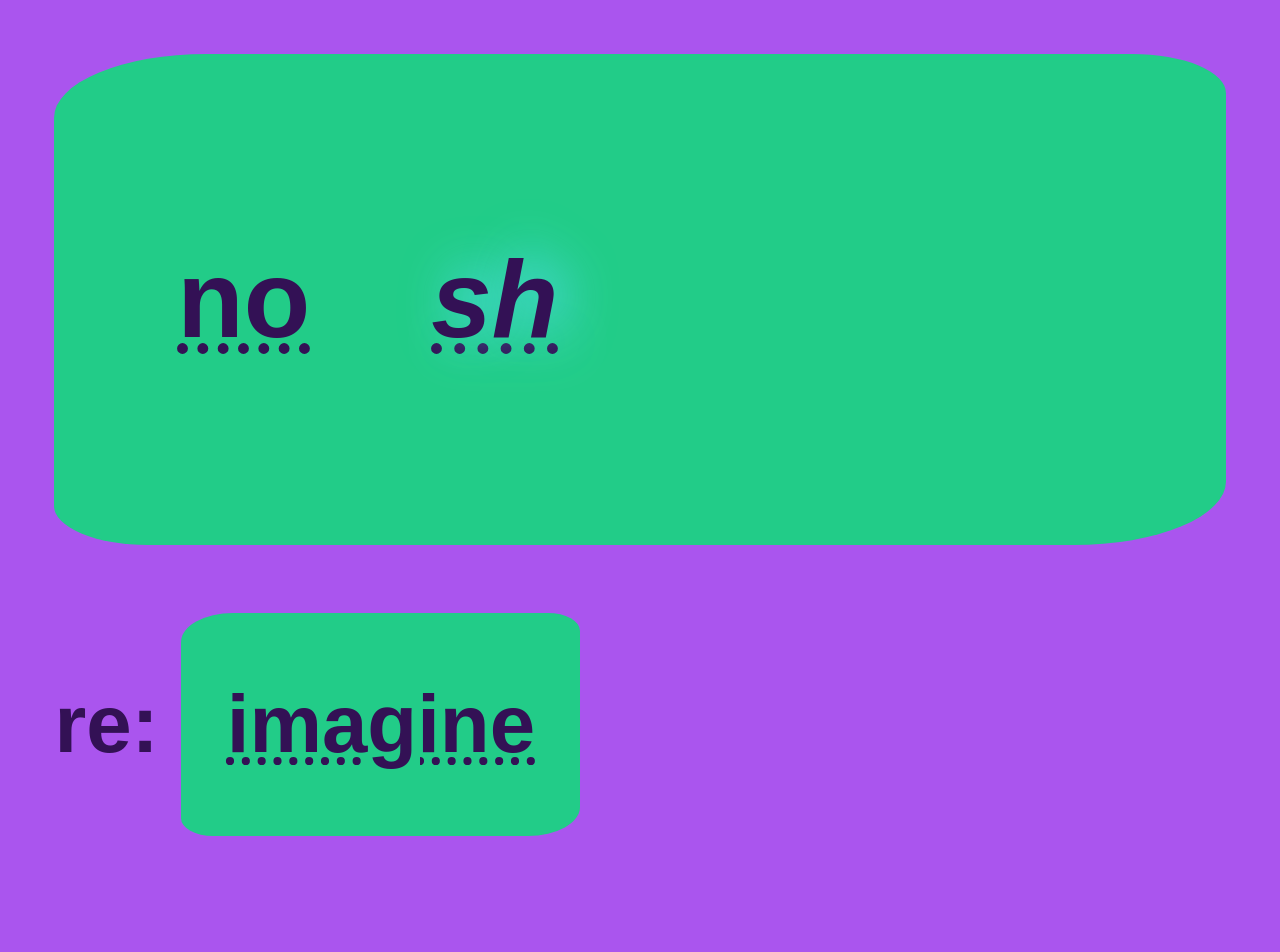
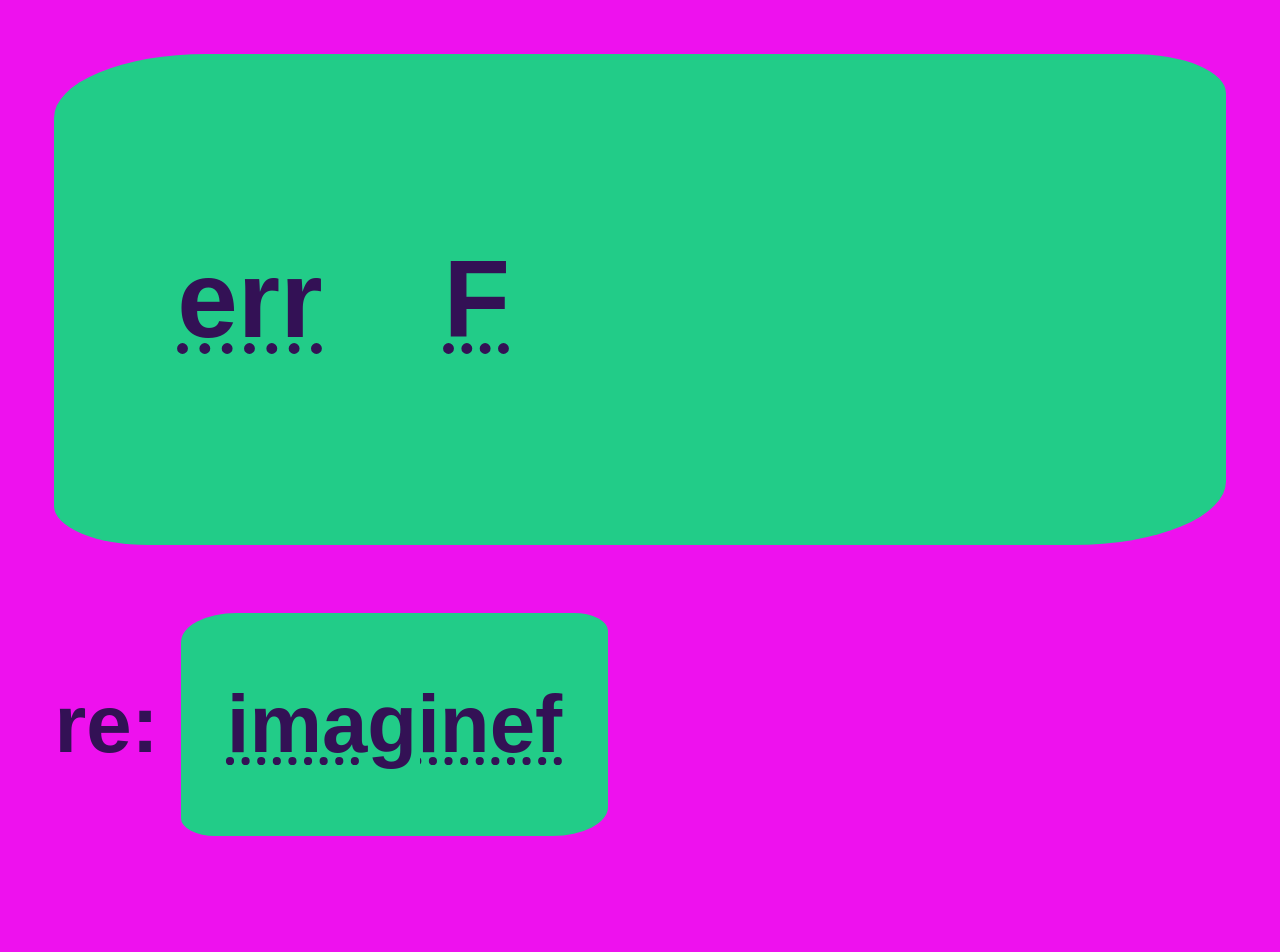
Before and after one commit to s9a/errf, a website: page index.html in a window 1280 px wide. Shown: the top 952 px of the page. Drawn offline with Linux system fonts and the light colour scheme.

Commit message:
#1 shadowof____

```diff
--- a/index.html
+++ b/index.html
@@ -1,15 +1,15 @@
 <!DOCTYPE html>
-<html lang="en-US" class="tape-flow tape-watt">
+<html lang="en-US" class="tape-flow tape-play">
 <meta charset="utf-8">
-<title>nosh space</title>
+<title>errf melting in the tsunami</title>
 <meta name="viewport" content="width=device-width">
 <meta name="color-scheme" content="dark light">
 <meta name="theme-color" content="hotpink">
-<meta name="description" content="nosh your hear to create contenteditable equal">
+<meta name="description" content="errf you LOST">
 <meta name="creator" content="💜💛💚💙">
 
-<style media=(color) data-hues=https://s9a.org/tape/releases/tag/v0.8.0>
-:root{--tape-filter:none;--tape-bluv:#11dff1;--tape-play:#fbbfff;--tape-loud:#eee833;--tape-luvu:#44f477;--tape-blaq:#0e0e0e;--tape-watt:#e0e0e0;--tape-hex:#e0e0e0;--tape-mix:transparent}.tape-watt{--tape-hex:var(--tape-watt)}.tape-luvu{--tape-hex:var(--tape-luvu)}.tape-loud{--tape-hex:var(--tape-loud)}.tape-play{--tape-hex:var(--tape-play)}.tape-bluv{--tape-hex:var(--tape-bluv)}.tape-flat{border-color:transparent}.tape-flap{border-color:currentColor}.tape-flow{--tape-remix:none}.tape-flow :not(.tape-skip){background-color:transparent;color:inherit}.tape-blaq,.tape-bluv,.tape-loud,.tape-luvu,.tape-play,.tape-watt{--tape-mix:var(--tape-hex);--tape-remix:none;color:var(--tape-blaq)!important;background-color:var(--tape-mix)!important;background-image:var(--tape-remix);filter:var(--tape-filter)}.tape-blaq{--tape-mix:var(--tape-blaq);color:var(--tape-hex)!important}.tape-erase,.tape-erase *{color:transparent!important}
+<style media=(color) data-tape=https://s9a.org/tape/releases/tag/v0.9.0>
+:root{--tape-filter:none;--tape-bluv:#11dff1;--tape-play:#fbbfff;--tape-loud:#eee833;--tape-luvu:#44f477;--tape-blaq:#0e0e0e;--tape-watt:#e0e0e0;--tape-hex:#e0e0e0;--tape-mix:transparent}.tape-watt{--tape-hex:var(--tape-watt)}.tape-luvu{--tape-hex:var(--tape-luvu)}.tape-loud{--tape-hex:var(--tape-loud)}.tape-play{--tape-hex:var(--tape-play)}.tape-bluv{--tape-hex:var(--tape-bluv)}.tape-flat{border-color:transparent}.tape-flap{border-color:currentColor}.tape-flow{--tape-remix:none}.tape-flow :not(.tape-skip){background-color:transparent;color:inherit}.tape-blaq,.tape-bluv,.tape-loud,.tape-luvu,.tape-play,.tape-watt{--tape-mix:var(--tape-hex);--tape-remix:none;color:var(--tape-blaq)!important;background-color:var(--tape-mix)!important;background-image:var(--tape-remix);fill:var(--tape-mix);filter:var(--tape-filter)}.tape-blaq{--tape-mix:var(--tape-blaq);color:var(--tape-hex)!important}.tape-erase,.tape-erase *{color:transparent!important}
 </style>
 
 <style media=(color)>
@@ -20,7 +20,7 @@
 
   :root {
     --tape-blaq: #315;
-    --tape-play: #f6e;
+    --tape-play: #e1e;
     --tape-loud: #ed5;
     --tape-bluv: #5de;
     --tape-luvu: #2c8;
@@ -40,15 +40,15 @@
 <main class="flowsinyo">
   <header class="tape-luvu">
     <h1>
-      <a class="tape-flow" href="https://s9a.page/contrast">no</a>
-      <a class="tape-flow" href="https://webmural.com/poft"><em>sh</em></a>
+      <a class="tape-flow" href="https://s9a.page/surge">err</a>
+      <a class="tape-flow" href="https://s9a.page/fuchsine">F</a>
     </h1>
   </header>
   <h2>
     re:
-    <a class="tape-luvu" href="https://octopus.boo">imagine</a>
+    <a class="tape-luvu" href="https://octopus.boo">imaginef</a>
   </h2>
-  <p class="tape-play" contenteditable>
+  <p class="tape-blaq" contenteditable>
   <p class="tape-loud" contenteditable>
   <p class="tape-luvu" contenteditable>
   <p class="tape-bluv" contenteditable>
```
Also changed, not shown: README.md.
